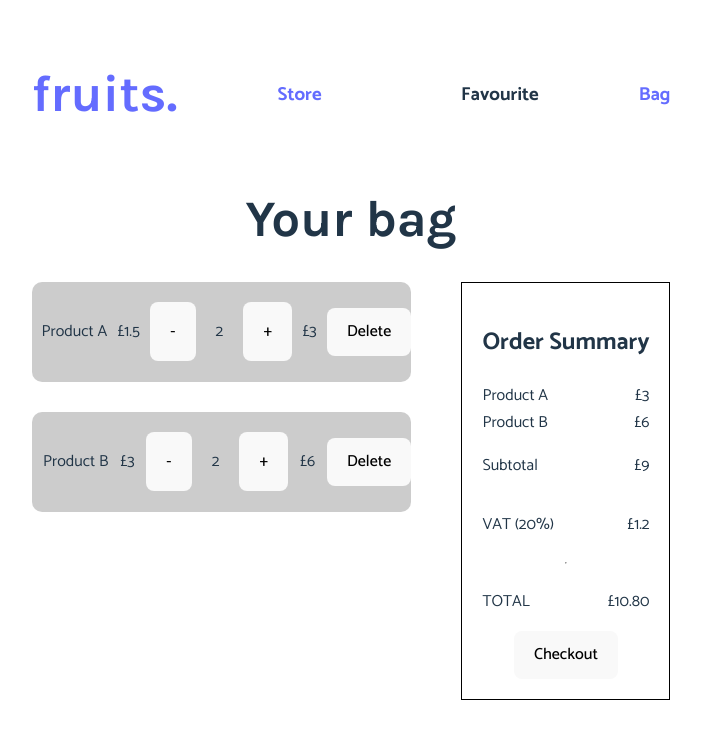
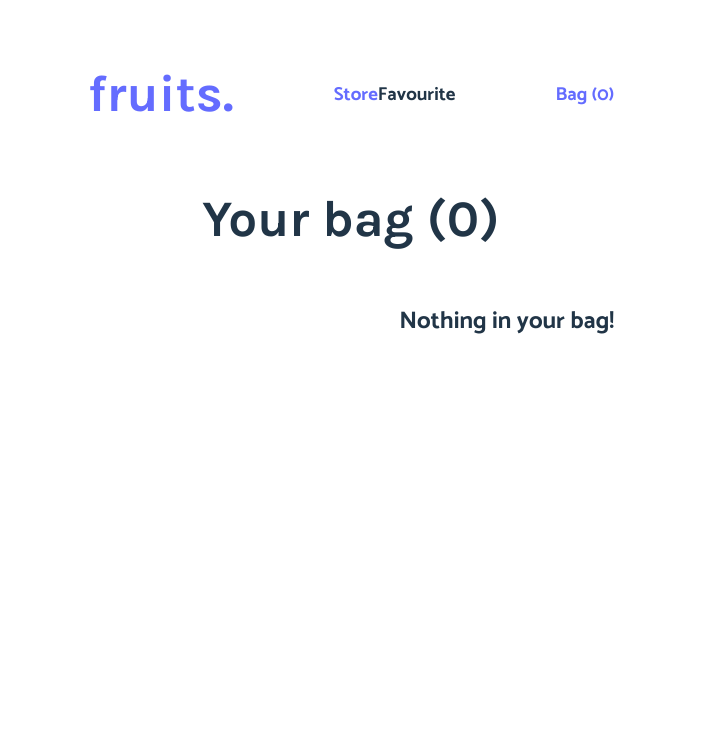
Before and after one commit to sharadd19/shopping-cart, a React (Vite) app in the folder shopping-cart/: page /bag in a window 1280 px wide. Shown: the top 738 px of the page, without its empty margins (289-990 px from the left). Built offline with nearby package versions, Linux system fonts and the light colour scheme.

Commit message:
Added state to dynamically add products to bag and update bag page with items and order summary

```diff
--- a/shopping-cart/src/App.jsx
+++ b/shopping-cart/src/App.jsx
@@ -1,14 +1,35 @@
-import './App.css'
-import Navbar from './components/Navbar/Navbar'
-import { Outlet } from 'react-router-dom'
-import Home from './components/HomePage/Home'
+import "./App.css";
+import Navbar from "./components/Navbar/Navbar";
+import { Outlet } from "react-router-dom";
+import Home from "./components/HomePage/Home";
+import { useState } from "react";
+import { number } from "prop-types";
+
 function App() {
- return (
-  <>
-  <Navbar/>
-  <Outlet/>
-  </>
- )
+  const [bagItems, setBagItems] = useState([]);
+  let numberOfBagItems;
+  if (bagItems.length > 0) {
+    numberOfBagItems = bagItems.reduce(
+        (acc, item) => acc + item.itemQuantity,
+        0
+      );
+  }
+  else {
+    numberOfBagItems = 0;
+  }
+
+
+  return (
+    <>
+      <Navbar bagItems={bagItems} numberOfBagItems={numberOfBagItems} />
+      <Outlet
+        context={{
+          bagItemsKey: [bagItems, setBagItems],
+          numberOfBagItemsKey: [numberOfBagItems],
+        }}
+      />
+    </>
+  );
 }
 
-export default App
+export default App;
--- a/shopping-cart/src/components/Bag/Bag.jsx
+++ b/shopping-cart/src/components/Bag/Bag.jsx
@@ -1,35 +1,31 @@
 import BagItem from "./BagItem";
 import OrderSummary from "./OrderSummary";
 import styles from "./Bag.module.css";
+import { useOutletContext } from "react-router";
 export default function Bag() {
-  const bagItems = [
-    {
-      id: 1,
-      name: "Product A",
-      productPrice: 1.5,
-      itemQuantity: 2,
-      totalPrice: 3,
-    },
-    {
-      id: 2,
-      name: "Product B",
-      productPrice: 3,
-      itemQuantity: 2,
-      totalPrice: 6,
-    },
-  ];
+
+
+  const { bagItemsKey, numberOfBagItemsKey } = useOutletContext();
+  const [bagItems, setBagItems] = bagItemsKey;
+  const [numberOfBagItems] = numberOfBagItemsKey;
+  debugger;
+  let subTotal = 0;
+  if (bagItems.length > 0) {
+    subTotal = bagItems.reduce((acc, item) => acc + (item.productPrice * item.itemQuantity), 0)
+  }
 
   return (
     <>
-      <h1>Your bag</h1>
+      <h1>Your bag ({numberOfBagItems})</h1>
       <div className={styles.bag}>
         <div className={styles.bagItems}>
           {bagItems.map((bagItem) => (
-            <BagItem key={bagItem.id} bagItem={bagItem} />
+            <BagItem key={bagItem.id} bagItem={bagItem}/>
           ))}
         </div>
 
-        <OrderSummary bagItems={bagItems} />
+        {numberOfBagItems !== 0 && <OrderSummary subTotal={subTotal} />}
+        {numberOfBagItems === 0 && <div><h2>Nothing in your bag!</h2></div>}
       </div>
     </>
   );
--- a/shopping-cart/src/components/Bag/Bag.module.css
+++ b/shopping-cart/src/components/Bag/Bag.module.css
@@ -9,3 +9,7 @@
     flex-direction: column;
     gap: 30px;
 }
+
+h2 {
+    text-align: center;
+}
--- a/shopping-cart/src/components/Bag/BagItem.jsx
+++ b/shopping-cart/src/components/Bag/BagItem.jsx
@@ -1,17 +1,18 @@
 import styles from "./BagItems.module.css"
 export default function BagItem({bagItem}) {
+  const totalPrice = bagItem.productPrice * bagItem.itemQuantity;
   return (
     <>
       <div className={styles.container}>
         <img className={styles.image} src="" alt="" />
-        <p>{bagItem.name}</p>
+        <p>{bagItem.productName}</p>
         <p>£{bagItem.productPrice}</p>
         <div className={styles.editItemCount}>
           <button className={styles.decreaseItemCount}>-</button>
           <p className={styles.numberOfItems}>{bagItem.itemQuantity}</p>
           <button className={styles.increaseItemCount}>+</button>
         </div>
-        <p>£{bagItem.totalPrice}</p>
+        <p>£{totalPrice}</p>
         <button>Delete</button>
       </div>
     </>
--- a/shopping-cart/src/components/Bag/BagItems.module.css
+++ b/shopping-cart/src/components/Bag/BagItems.module.css
@@ -1,11 +1,12 @@
 .container {
     display: flex;
-    gap: 10px;
+    gap: 20px;
     background-color: rgb(0,0,0,0.2);
     border-radius: 10px;
     justify-content: space-between;
     height: 100px;
     align-items: center;
+    padding-inline: 10px;
 }
 
 .editItemCount{
--- a/shopping-cart/src/components/Bag/OrderSummary.jsx
+++ b/shopping-cart/src/components/Bag/OrderSummary.jsx
@@ -1,22 +1,25 @@
-import { Link } from "react-router-dom";
+import { Link, useOutletContext } from "react-router-dom";
 import styles from "./OrderSummary.module.css";
 
-export default function OrderSummary({ bagItems }) {
+
+export default function OrderSummary({ subTotal }) {
+  const { bagItemsKey } = useOutletContext();
+  const [bagItems, setBagItems] = bagItemsKey;
   const VAT = 1.2;
-  const subTotal = bagItems.reduce(
-    (acc, product) => acc + product.totalPrice,
-    0
-  );
-  const orderTotal = (subTotal * VAT).toFixed(2)
+  const orderTotal = (subTotal * VAT).toFixed(2);
+
+  function handleClick() {
+    setBagItems([]);
+  }
 
   return (
     <div className={styles.container}>
       <h2>Order Summary</h2>
 
       {bagItems.map((bagItem) => (
-        <div className={styles.row}>
-          <div>{bagItem.name}</div>
-          <div>£{bagItem.totalPrice}</div>
+        <div key={bagItem.id} className={styles.row}>
+          <div>{bagItem.productName}</div>
+          <div>£{bagItem.itemQuantity * bagItem.productPrice}</div>
         </div>
       ))}
       <div className={styles.row}>
@@ -27,12 +30,16 @@ export default function OrderSummary({ bagItems }) {
         <p>VAT (20%) </p>
         <p>£{VAT}</p>
       </div>
-      <hr />
+      <hr></hr>
       <div className={styles.row}>
         <p>TOTAL</p>
         <p>£{orderTotal}</p>
       </div>
-      <Link to="/"><button className={styles.checkout}>Checkout</button></Link>
+      <Link to="/">
+        <button onClick={handleClick} className={styles.checkout}>
+          Checkout
+        </button>
+      </Link>
     </div>
   );
 }
--- a/shopping-cart/src/components/Bag/OrderSummary.module.css
+++ b/shopping-cart/src/components/Bag/OrderSummary.module.css
@@ -3,9 +3,19 @@
     flex-direction: column;
     border: 1px solid black;
     padding: 20px;
+    width: 250px;
 }
 
 .row {
     display: flex;
     justify-content: space-between;
 }
+
+hr{
+    border: 0;
+  clear:both;
+  display:block;
+  width: 96%;
+  background-color:black;
+  height: 1px;
+}
--- a/shopping-cart/src/components/Navbar/Navbar.jsx
+++ b/shopping-cart/src/components/Navbar/Navbar.jsx
@@ -3,11 +3,8 @@ import NavbarBag from "./NavbarBag"; */
 import { Link } from "react-router-dom";
 import styles from "./Navbar.module.css"
 
-export default function Navbar() {
+export default function Navbar({bagItems, numberOfBagItems}) {
 
-
-  /* const numberOfFavouriteItems = 5;
-  const numberOfItemsInBag = 5; */
   return (
     <>
       <div className={styles.navbar}>
@@ -22,7 +19,7 @@ export default function Navbar() {
         <div className={styles.navbarRight}>
           <h3>Favourite</h3>
           <Link to="/bag">
-            <h3>Bag</h3>
+            <h3>Bag ({numberOfBagItems})</h3>
           </Link>
           {/* <NavbarFavourite numberOfFavouriteItems={numberOfFavouriteItems} />
           <NavbarBag numberOfItemsInBag={numberOfItemsInBag} /> */}
--- a/shopping-cart/src/components/Store/ProductCard.jsx
+++ b/shopping-cart/src/components/Store/ProductCard.jsx
@@ -1,26 +1,19 @@
-import styles from "./ProductCard.module.css"
-export default function ProductCard({product}) {
+import styles from "./ProductCard.module.css";
+export default function ProductCard({ product, handleClick }) {
+
+
   return (
     <>
-      <div className={styles.card}>
+      <div id={product.id} className={styles.card}>
+        <h3 className={styles.productName}>{product.productName}</h3>
         <div className={styles.topCard}>
           <img className={styles.favouriteIcon} src="" alt="" />
         </div>
-        <div className={styles.productImage}>
-          <img src={product.image} alt="" className={styles.productImage} />
-        </div>
+        <div className={styles.productImage}>Image</div>
+        <p className={styles.price}>{product.productPrice}</p>
         <div className={styles.productInformation}>
-          <p className={styles.productName}>{product.productName}</p>
-          <p className="price">{product.productPrice}</p>
           <p className={styles.productDescription}>{product.description}</p>
-          <div className={styles.editItemCount}>
-            <button className={styles.decreaseItemCount}>-</button>
-            <p className={styles.numberOfItems}>{product.itemQuantity}</p>
-            <button className={styles.increaseItemCount}>+</button>
-          </div>
-        </div>
-        <div className={styles.bagIcon}>
-          <img src="" alt="" className={styles.bagIcon} />
+          <button onClick={() => handleClick(product.id)} className={styles.bagIcon}>Bag</button>
         </div>
       </div>
     </>
--- a/shopping-cart/src/components/Store/ProductCard.module.css
+++ b/shopping-cart/src/components/Store/ProductCard.module.css
@@ -1,4 +1,4 @@
-.editItemCount{
+.editItemCount {
   display: flex;
   gap: 20px;
 
@@ -11,9 +11,27 @@
   flex-wrap: wrap;
   border: 1px solid black;
   width: 300px;
+  align-items: flex-start;
 }
 
 .productImage {
   border: 1px solid green;
   height: 150px;
+  width: 230px;
+  align-self: center;
 }
+
+.productInformation {
+  display: flex;
+  flex-wrap: wrap;
+
+}
+
+.productName {
+  text-align: left;
+
+}
+
+p {
+  margin: 10px;
+}
--- a/shopping-cart/src/components/Store/Store.jsx
+++ b/shopping-cart/src/components/Store/Store.jsx
@@ -1,12 +1,18 @@
 import ProductCard from "./ProductCard";
 import styles from "./Store.module.css";
+import { useOutletContext } from "react-router-dom";
+
 export default function Store() {
+
+const{bagItemsKey} = useOutletContext();
+const [bagItems, setBagItems] = bagItemsKey;
+
   // Have our api data come through here
   const products = [
     {
       id: 1,
       productName: "Tangerine",
-      productPrice: "£1",
+      productPrice: 1,
       image: "",
       description: "This is my beautiful product",
       itemQuantity: 4,
@@ -14,21 +20,28 @@ export default function Store() {
     {
       id: 2,
       productName: "Apple",
-      productPrice: "£2",
+      productPrice: 2,
       image: "",
       description: "This is my beautiful product",
       itemQuantity: 2,
     },
   ];
 
+  const numberOfProducts = products.length;
+
+  function handleClick(cardId) {
+    const productToAdd = products.find((product) => product.id === cardId);
+    setBagItems((bagItems) => [...bagItems, productToAdd] );
+
+  }
   return (
     <>
       {/* <Sidebar /> */}
       {/* <NavbarSearch/> */}
-      <h1>Welcome to the store</h1>
+      <h1>Products ({numberOfProducts})</h1>
       <div className={styles.productCards}>
         {products.map((product) => (
-          <ProductCard key={product.id} product={product} />
+          <ProductCard handleClick={() => handleClick(product.id)} key={product.id} product={product} />
         ))}
       </div>
     </>
```
Lines whose indentation alone changed are shown as unchanged.
